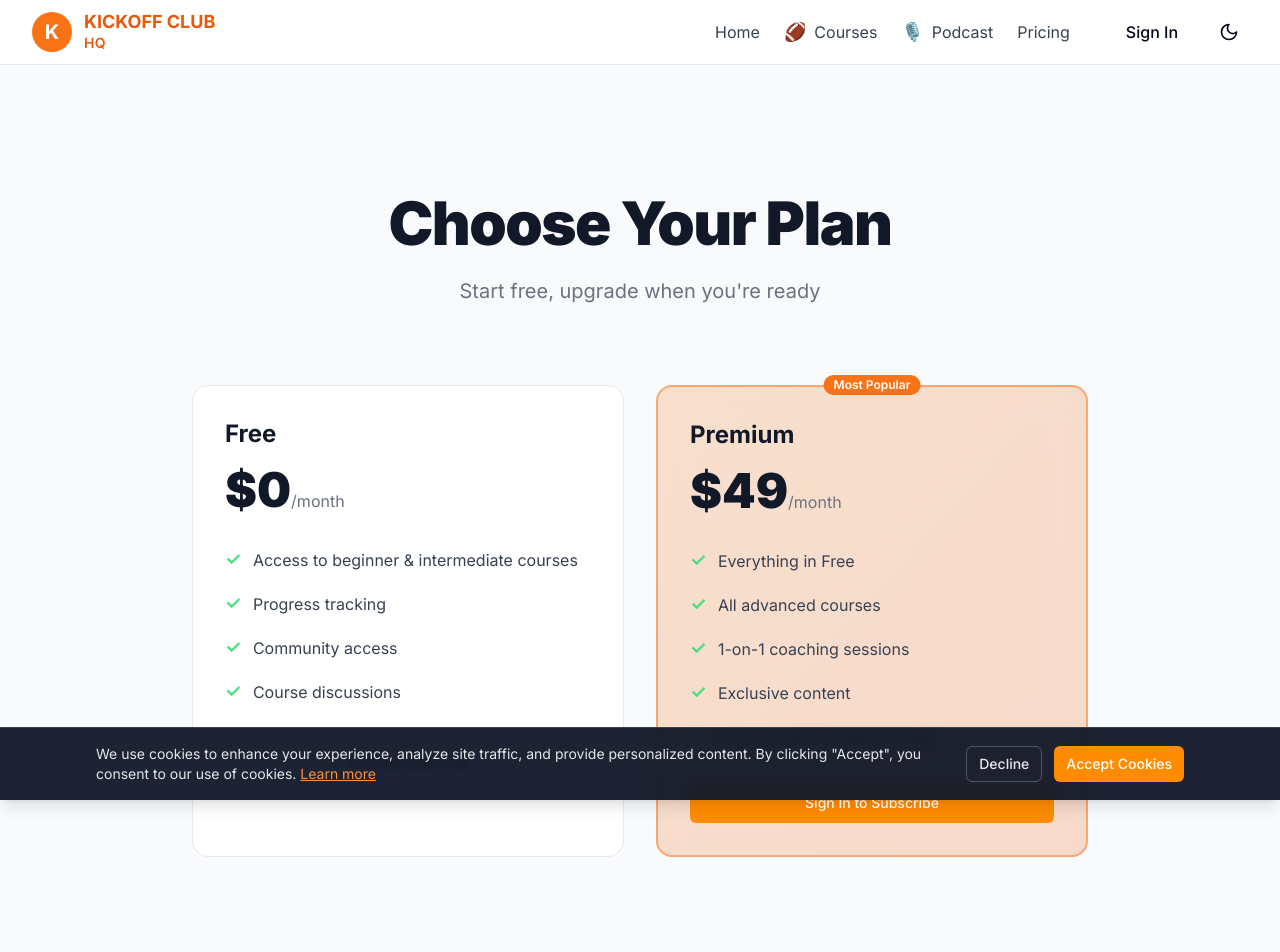
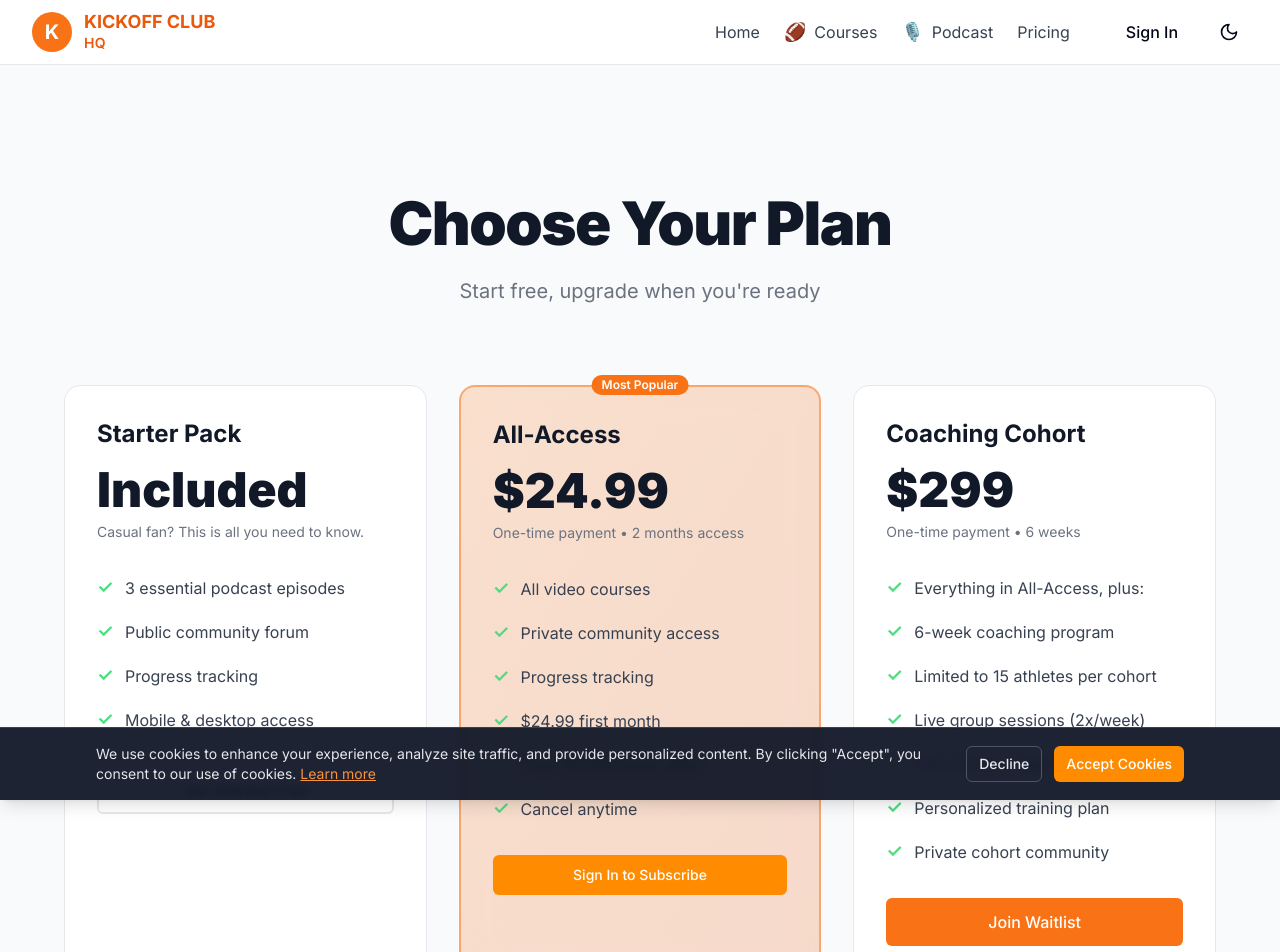
Before and after one commit to jumaanebey/Kickoff-Club-HQ, a Next.js app: page /pricing in a window 1280 px wide. Shown: the top 952 px of the page. Built offline with nearby package versions, Linux system fonts and the light colour scheme; no server answers.

Commit message:
Update pricing page to match homepage: Starter Pack, All-Access, Coaching Cohort with no refunds policy

```diff
--- a/app/pricing/page.tsx
+++ b/app/pricing/page.tsx
@@ -40,18 +40,18 @@ export default function PricingPage() {
             </p>
           </div>
 
-          <div className="grid md:grid-cols-2 gap-8 max-w-4xl mx-auto">
-            {/* Free Tier */}
+          <div className="grid md:grid-cols-3 gap-8 max-w-6xl mx-auto">
+            {/* Starter Pack */}
             <div className={cn("p-8 rounded-2xl backdrop-blur-xl border transition-all", colors.bgSecondary, colors.cardBorder, "hover:opacity-90")}>
               <div className="mb-8">
-                <h3 className={cn("text-2xl font-bold mb-4", colors.text)}>Free</h3>
+                <h3 className={cn("text-2xl font-bold mb-4", colors.text)}>Starter Pack</h3>
                 <div>
-                  <span className={cn("text-5xl font-black", colors.text)}>$0</span>
-                  <span className={colors.textMuted}>/month</span>
+                  <span className={cn("text-5xl font-black", colors.text)}>Included</span>
                 </div>
+                <p className={cn("text-sm mt-2", colors.textMuted)}>Casual fan? This is all you need to know.</p>
               </div>
               <ul className="space-y-4 mb-8">
-                {['Access to beginner & intermediate courses', 'Progress tracking', 'Community access', 'Course discussions'].map((item, i) => (
+                {['3 essential podcast episodes', 'Public community forum', 'Progress tracking', 'Mobile & desktop access'].map((item, i) => (
                   <li key={i} className="flex items-center gap-3">
                     <span className="text-green-400 font-bold text-lg">✓</span>
                     <span className={colors.textSecondary}>{item}</span>
@@ -69,27 +69,49 @@ export default function PricingPage() {
               )}
             </div>
 
-            {/* Premium Tier */}
+            {/* All-Access */}
             <div className="p-8 rounded-2xl bg-gradient-to-br from-orange-500/20 to-orange-600/20 backdrop-blur-xl border-2 border-orange-500/50 relative hover:from-orange-500/30 hover:to-orange-600/30 transition-all">
               <Badge className="absolute -top-3 left-1/2 -translate-x-1/2 bg-orange-500 border-0 text-white">
                 Most Popular
               </Badge>
               <div className="mb-8">
-                <h3 className={cn("text-2xl font-bold mb-4", colors.text)}>Premium</h3>
+                <h3 className={cn("text-2xl font-bold mb-4", colors.text)}>All-Access</h3>
                 <div>
-                  <span className={cn("text-5xl font-black", colors.text)}>$49</span>
-                  <span className={colors.textMuted}>/month</span>
+                  <span className={cn("text-5xl font-black", colors.text)}>$24.99</span>
                 </div>
+                <p className={cn("text-sm mt-2", colors.textMuted)}>One-time payment • 2 months access</p>
               </div>
               <ul className="space-y-4 mb-8">
-                {['Everything in Free', 'All advanced courses', '1-on-1 coaching sessions', 'Exclusive content', 'Early access to new courses'].map((item, i) => (
+                {['All video courses', 'Private community access', 'Progress tracking', '$24.99 first month', 'Then $4.99/month after', 'Cancel anytime'].map((item, i) => (
                   <li key={i} className="flex items-center gap-3">
                     <span className="text-green-400 font-bold text-lg">✓</span>
                     <span className={colors.textSecondary}>{item}</span>
                   </li>
                 ))}
               </ul>
-              <CheckoutButton plan="premium" user={user} />
+              <CheckoutButton plan="basic" user={user} />
+            </div>
+
+            {/* Coaching Cohort */}
+            <div className={cn("p-8 rounded-2xl backdrop-blur-xl border transition-all", colors.bgSecondary, colors.cardBorder, "hover:opacity-90")}>
+              <div className="mb-8">
+                <h3 className={cn("text-2xl font-bold mb-4", colors.text)}>Coaching Cohort</h3>
+                <div>
+                  <span className={cn("text-5xl font-black", colors.text)}>$299</span>
+                </div>
+                <p className={cn("text-sm mt-2", colors.textMuted)}>One-time payment • 6 weeks</p>
+              </div>
+              <ul className="space-y-4 mb-8">
+                {['Everything in All-Access, plus:', '6-week coaching program', 'Limited to 15 athletes per cohort', 'Live group sessions (2x/week)', 'Film review + Q&A', 'Personalized training plan', 'Private cohort community'].map((item, i) => (
+                  <li key={i} className="flex items-center gap-3">
+                    <span className="text-green-400 font-bold text-lg">✓</span>
+                    <span className={colors.textSecondary}>{item}</span>
+                  </li>
+                ))}
+              </ul>
+              <Button className={cn("w-full h-12 text-base", "bg-orange-500 hover:bg-orange-600 text-white")} asChild>
+                <Link href="/contact?subject=coaching-cohort">Join Waitlist</Link>
+              </Button>
             </div>
           </div>
 
@@ -127,8 +149,8 @@ export default function PricingPage() {
               <div className={cn("p-6 rounded-2xl backdrop-blur-xl border", colors.bgSecondary, colors.cardBorder)}>
                 <h3 className={cn("font-semibold text-lg mb-2", colors.text)}>Do you offer refunds?</h3>
                 <p className={cn("leading-relaxed", colors.textMuted)}>
-                  Yes. If you're not satisfied within the first 30 days, contact us for a full
-                  refund, no questions asked.
+                  All sales are final. Due to the digital nature of our content with immediate access,
+                  we do not offer refunds. However, you can cancel anytime and keep access until the end of your billing period.
                 </p>
               </div>
 
```
